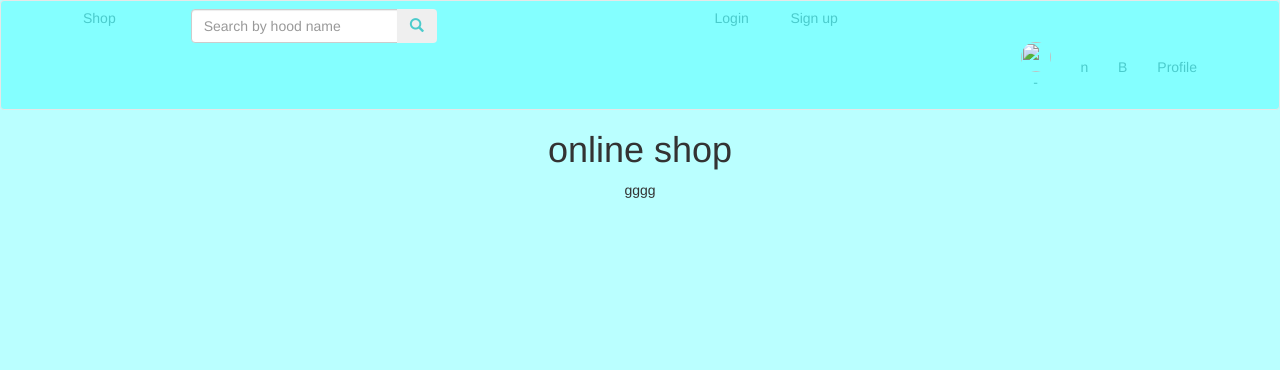
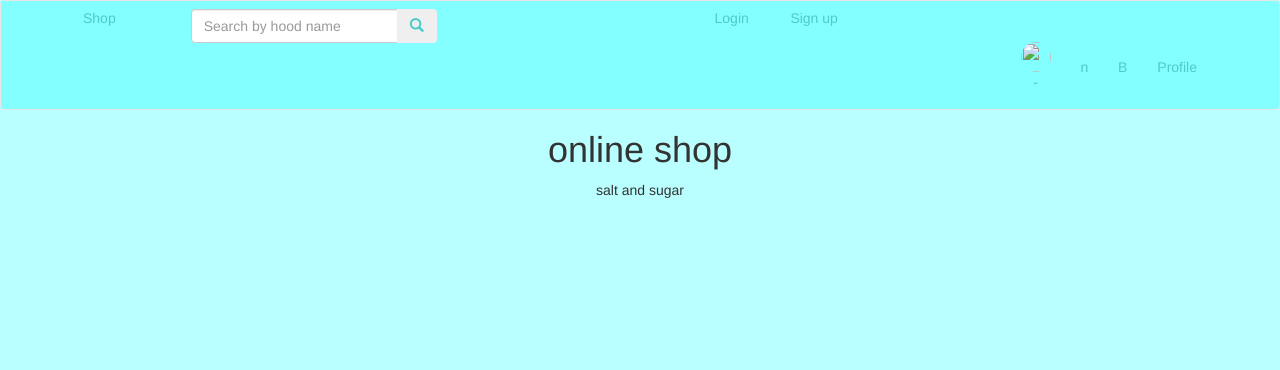
Before and after one commit to mangowilliam/online_shop, a Django app: page / in a window 1280 px wide. Shown: the top 370 px of the page. Run offline with Django 3.2, Linux system fonts and the light colour scheme; some libraries are stand-ins or nearby versions.

Commit message:
configured app for deployement

```diff
--- a/onlineshopapp/templates/home.html
+++ b/onlineshopapp/templates/home.html
@@ -2,5 +2,5 @@
 {% block content %}
 
 {{ block.super }}
-<div class="container">gggg</div>
+<div class="container">salt and sugar</div>
 {% endblock %}
--- a/onlineshopapp/templates/profile/profileupdate.html
+++ b/onlineshopapp/templates/profile/profileupdate.html
@@ -1,4 +1,3 @@
-<link rel="shortcut icon" type="image/x-icon" href="https://encrypted-tbn0.gstatic.com/images?q=tbn:ANd9GcRgSqYhpsk39zUhq-TgkKF5BlqsDf8s_YZf9aT2ow8nR2ZVgS-gJQ"/>
 {% load bootstrap3 %} {% load staticfiles %}
 <!DOCTYPE html>
 <html>
```
